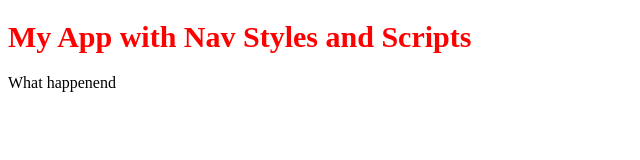
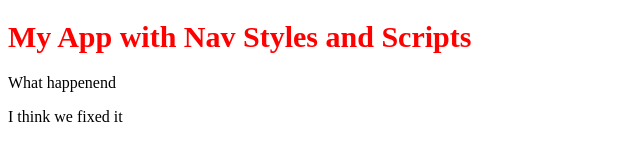
Before and after one commit to Anthonyswank/test_repo, a plain HTML site: page index.html in a window 1280 px wide. Shown: the whole page, without its empty margins (0-640 px from the left). Drawn offline with Linux system fonts and the light colour scheme.

Commit message:
changed html

```diff
--- a/index.html
+++ b/index.html
@@ -10,6 +10,7 @@
 <body>
     <h1>My App with Nav Styles and Scripts</h1>
     <p>What happenend</p>
+    <p>I think we fixed it</p>
     <script src="app.js"></script>
 </body>
 </html>
```
